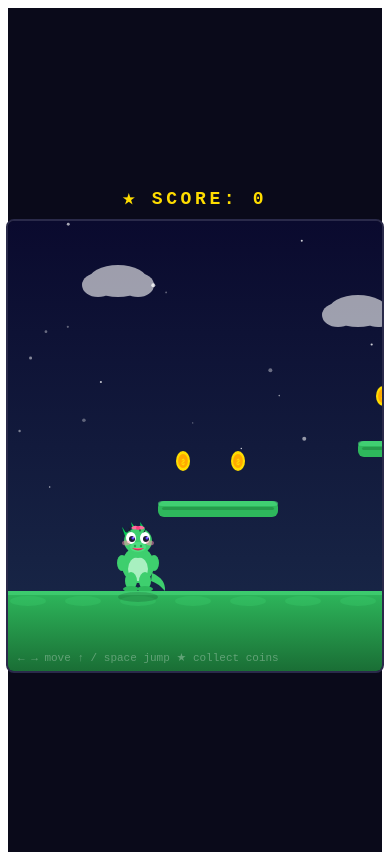
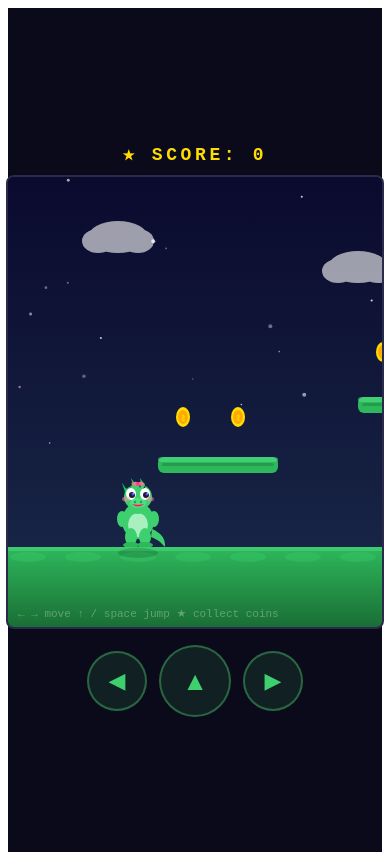
Before and after one commit to pet-a/emenem, a React (Vite) app in the folder frontend/: page / in a window 390 px wide. Built offline with nearby package versions, Linux system fonts and the light colour scheme.

Commit message:
chore: mobile controls

```diff
--- a/frontend/src/App.jsx
+++ b/frontend/src/App.jsx
@@ -113,6 +113,36 @@ const COINS = [
   { id: 5, x: 400, y: GROUND - 30, collected: false },
   { id: 6, x: 600, y: GROUND - 30, collected: false },
 ];
+
+function MobileBtn({ onPress, onRelease, label, big }) {
+  const [pressed, setPressed] = useState(false);
+  return (
+    <button
+      onPointerDown={(e) => { e.preventDefault(); setPressed(true); onPress(); }}
+      onPointerUp={(e) => { e.preventDefault(); setPressed(false); onRelease(); }}
+      onPointerLeave={(e) => { e.preventDefault(); setPressed(false); onRelease(); }}
+      style={{
+        width: big ? "72px" : "60px",
+        height: big ? "72px" : "60px",
+        borderRadius: "50%",
+        border: "2px solid rgba(78,207,110,0.4)",
+        background: pressed ? "rgba(78,207,110,0.35)" : "rgba(78,207,110,0.12)",
+        color: "#3ecf6e",
+        fontSize: big ? "26px" : "22px",
+        cursor: "pointer",
+        display: "flex",
+        alignItems: "center",
+        justifyContent: "center",
+        touchAction: "none",
+        WebkitTapHighlightColor: "transparent",
+        transition: "background 0.1s",
+        boxShadow: pressed ? "0 0 16px rgba(78,207,110,0.4)" : "none",
+      }}
+    >
+      {label}
+    </button>
+  );
+}
 
 export default function App() {
   const stateRef = useRef({
@@ -315,11 +345,40 @@ export default function App() {
           opacity={0.15}
         />
 
-        {/* Controls hint */}
+        {/* Controls hint - desktop only */}
         <text x={10} y={H - 10} fontSize="11" fill="rgba(255,255,255,0.3)" fontFamily="monospace">
           ← → move  ↑ / space jump  ★ collect coins
         </text>
       </svg>
+
+      {/* Mobile controls */}
+      <div style={{
+        display: "flex",
+        gap: "12px",
+        marginTop: "16px",
+        alignItems: "center",
+        justifyContent: "center",
+      }}>
+        {/* Left */}
+        <MobileBtn
+          onPress={() => { keysRef.current["ArrowLeft"] = true; }}
+          onRelease={() => { keysRef.current["ArrowLeft"] = false; }}
+          label="◀"
+        />
+        {/* Jump */}
+        <MobileBtn
+          onPress={() => { keysRef.current["ArrowUp"] = true; }}
+          onRelease={() => { keysRef.current["ArrowUp"] = false; }}
+          label="▲"
+          big
+        />
+        {/* Right */}
+        <MobileBtn
+          onPress={() => { keysRef.current["ArrowRight"] = true; }}
+          onRelease={() => { keysRef.current["ArrowRight"] = false; }}
+          label="▶"
+        />
+      </div>
     </div>
   );
 }
```
